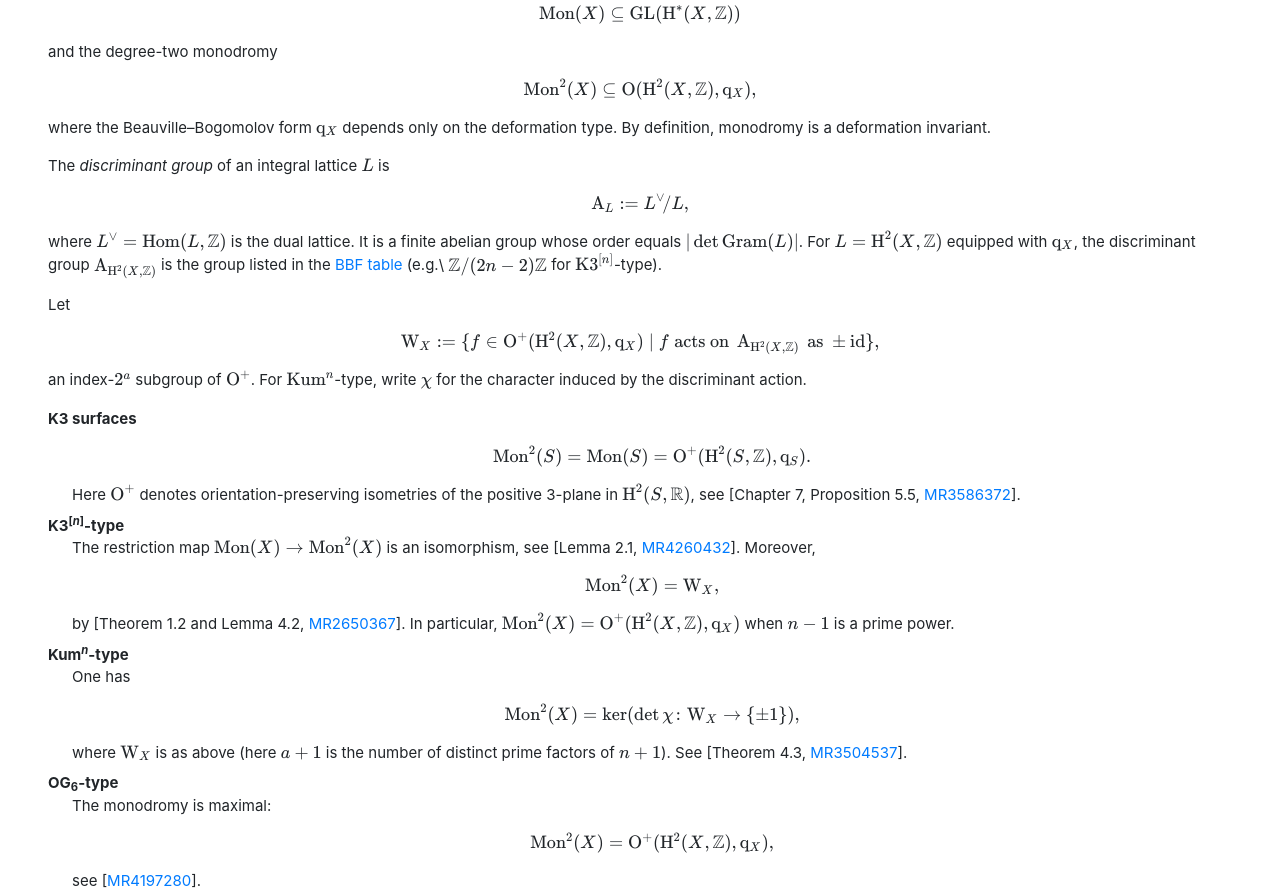
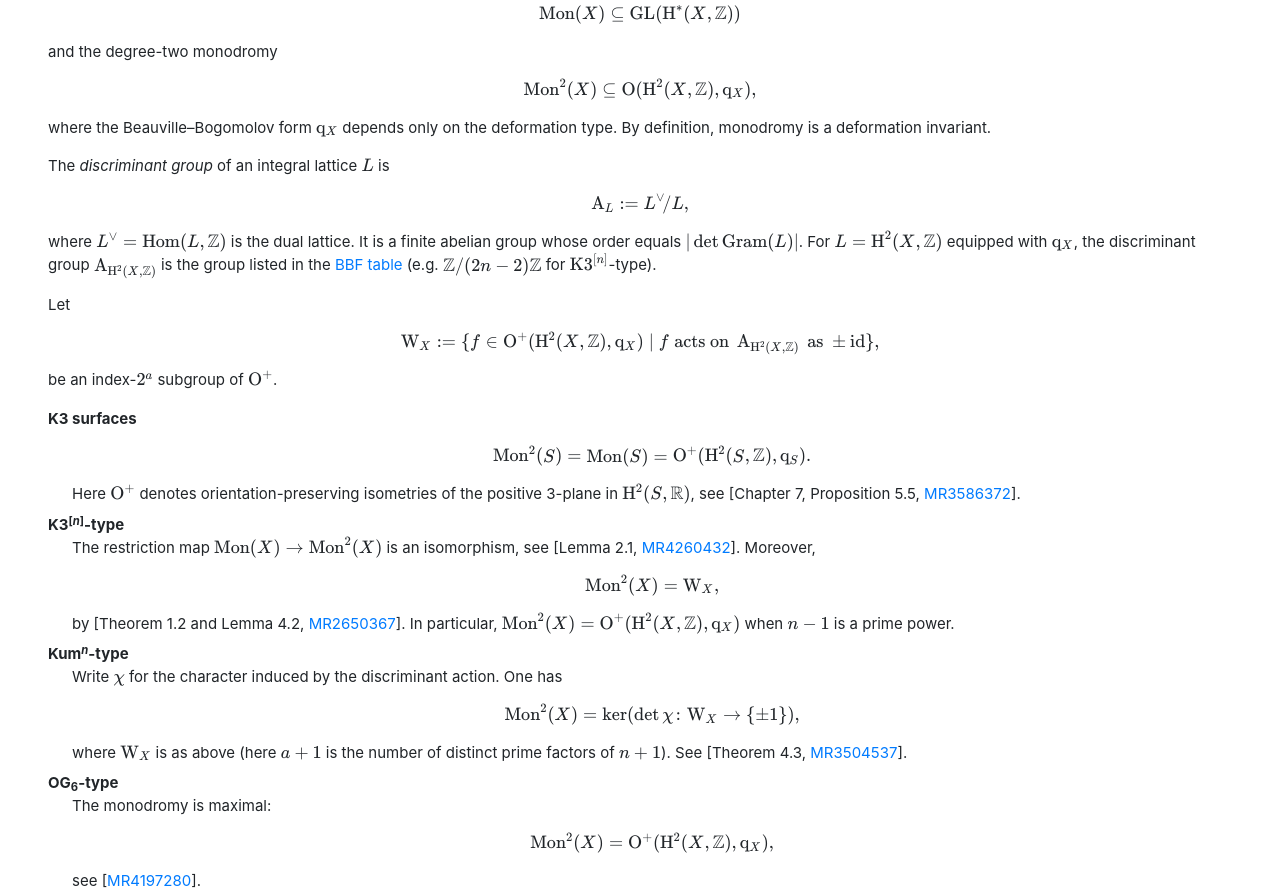
Before and after one commit to pbelmans/hyperkaehler-info, a Flask app: page /monodromy in a window 1280 px wide. Shown: the part 241-1133 px from the top of the page. Run offline with Flask 3, Linux system fonts and the light colour scheme; parts of the project's set-up code (start-up, migrations or seed data) failed here and were passed over.

Commit message:
Improve monodromy discussion
Thanks to Lie!

```diff
--- a/templates/monodromy.html
+++ b/templates/monodromy.html
@@ -22,13 +22,13 @@ where the Beauville&ndash;Bogomolov form $\mathrm{q}_X$ depends only on the defo
 \[
   \operatorname{A}_L := L^\vee\!/L,
 \]
-where $L^\vee=\operatorname{Hom}(L,\mathbb{Z})$ is the dual lattice. It is a finite abelian group whose order equals $|\det\operatorname{Gram}(L)|$. For $L=\operatorname{H}^2(X,\mathbb{Z})$ equipped with $\mathrm{q}_X$, the discriminant group $\operatorname{A}_{\operatorname{H}^2(X,\mathbb{Z})}$ is the group listed in the <a href="/bbf">BBF table</a> (e.g.\ $\mathbb{Z}/(2n-2)\mathbb{Z}$ for $\mathrm{K3}^{[n]}$-type).</p>
+where $L^\vee=\operatorname{Hom}(L,\mathbb{Z})$ is the dual lattice. It is a finite abelian group whose order equals $|\det\operatorname{Gram}(L)|$. For $L=\operatorname{H}^2(X,\mathbb{Z})$ equipped with $\mathrm{q}_X$, the discriminant group $\operatorname{A}_{\operatorname{H}^2(X,\mathbb{Z})}$ is the group listed in the <a href="/bbf">BBF table</a> (e.g. $\mathbb{Z}/(2n-2)\mathbb{Z}$ for $\mathrm{K3}^{[n]}$-type).</p>
 
 <p>Let
 \[
   \mathrm{W}_X:=\{f\in \operatorname{O}^{+}(\operatorname{H}^2(X,\mathbb{Z}),\mathrm{q}_X)\mid f\text{ acts on }\operatorname{A}_{\operatorname{H}^2(X,\mathbb{Z})}\text{ as }\pm\operatorname{id}\},
 \]
-an index-$2^a$ subgroup of $\operatorname{O}^{+}$. For $\operatorname{Kum}^{n}$-type, write $\chi$ for the character induced by the discriminant action.</p>
+be an index-$2^a$ subgroup of $\operatorname{O}^{+}$.</p>
 
 <dl>
   <dt>K3 surfaces</dt>
@@ -51,7 +51,7 @@ an index-$2^a$ subgroup of $\operatorname{O}^{+}$. For $\operatorname{Kum}^{n}$-
 
   <dt>{{ macros.Kumn() }}-type</dt>
   <dd class="ml-4">
-    One has
+    Write $\chi$ for the character induced by the discriminant action. One has
     \[
       \operatorname{Mon}^2(X)=\ker(\det\chi\colon\mathrm{W}_X\to\{\pm1\}),
     \]
```
